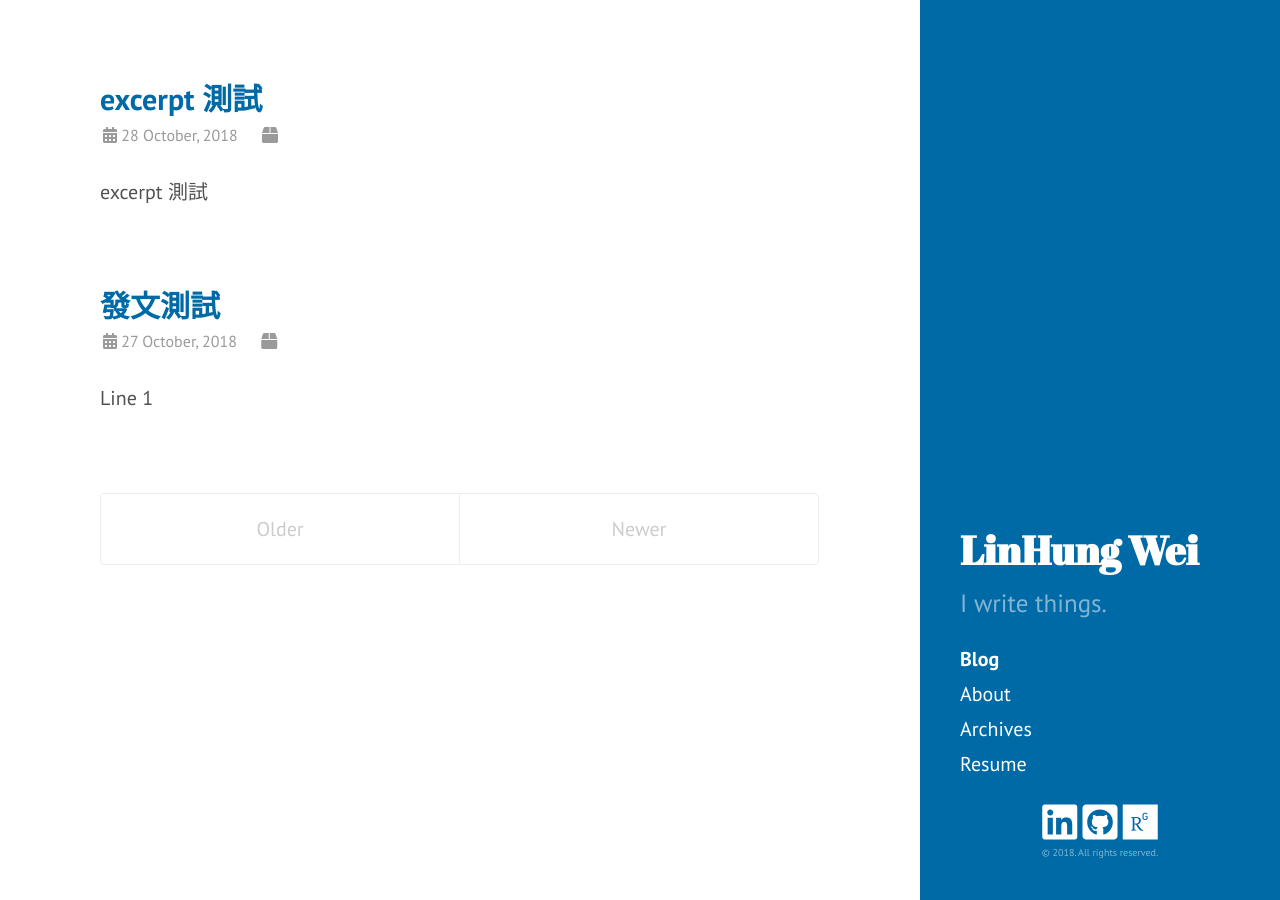
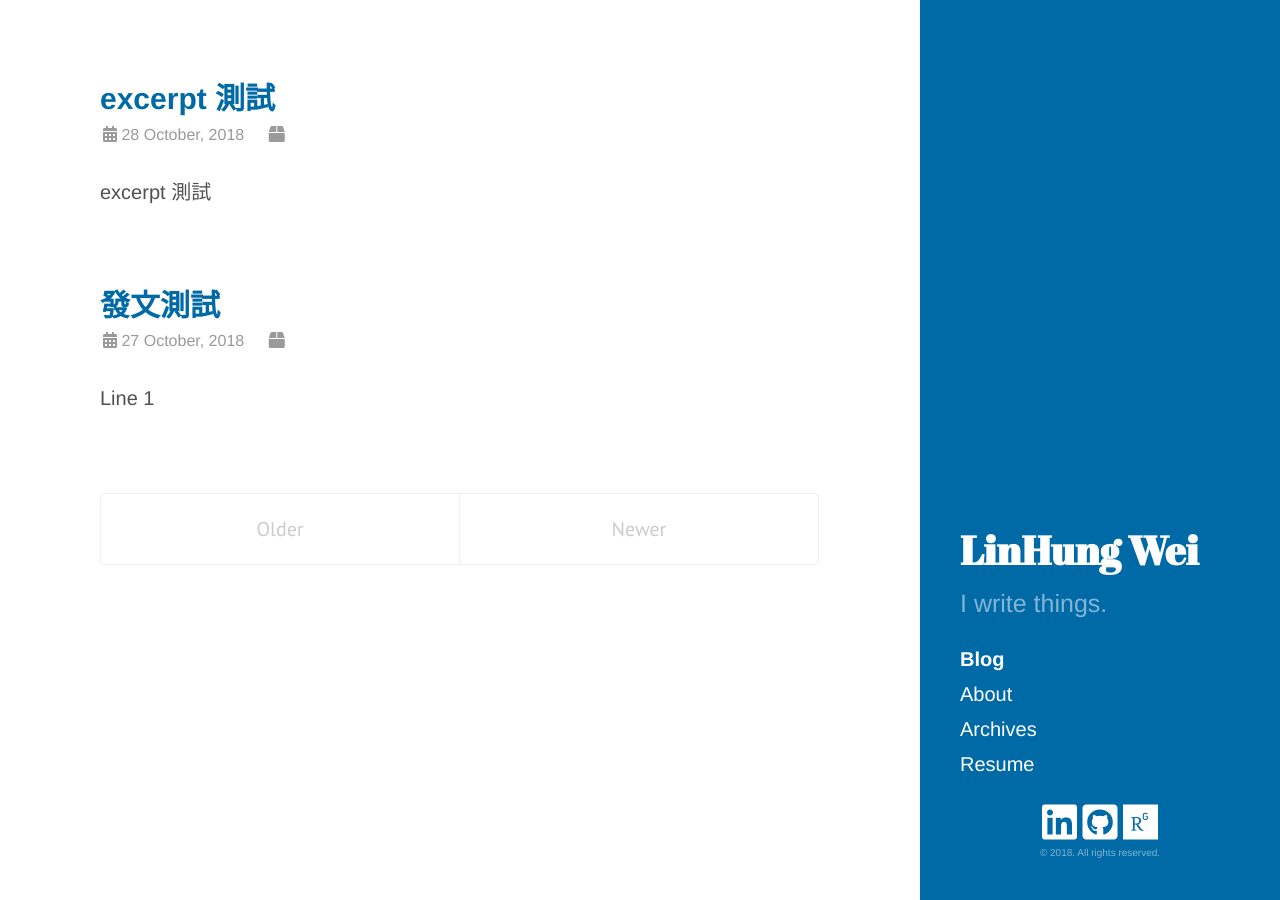
Before and after one commit to Adeline-Wei/Adeline-Wei.github.io, a Jekyll site: the page built from index.html, in a window 1280 px wide. Built offline with Jekyll 4.4.1, drawn with Linux system fonts in a browser that asks for light colours; nearby versions of some CDN libraries; some web fonts are replaced; the list of posts is cut into pages by our own code.

Commit message:
add fonts

```diff
--- a/public/css/customize.css
+++ b/public/css/customize.css
@@ -19,3 +19,21 @@
   font-size: 0.8rem;
   color: #9a9a9a;
 }
+
+/* NotoSansCJKtc-Medium */
+@font-face {
+  font-family: 'NotoSansCJKtc';
+  font-style: normal;
+  font-weight: 700;
+  src: url('../webfonts/NotoSansCJKtc-Medium.otf') format("opentype");
+  unicode-range: U+4E00-9FA5;
+}
+
+/* NotoSansCJKtc-DemiLight */
+@font-face {
+  font-family: 'NotoSansCJKtc';
+  font-style: normal;
+  font-weight: 400;
+  src: url('../webfonts/NotoSansCJKtc-DemiLight.otf') format("opentype");
+  unicode-range: U+4E00-9FA5;
+}
--- a/public/css/poole.css
+++ b/public/css/poole.css
@@ -48,7 +48,7 @@
 }
 
 html {
-  font-family: "Helvetica Neue", Helvetica, Arial, sans-serif;
+  font-family: Helvetica, Arial, sans-serif;
   font-size: 16px;
   line-height: 1.5;
 }
@@ -59,6 +59,7 @@
 }
 
 body {
+  font-family: Helvetica, Arial, NotoSansCJKtc, sans-serif;
   color: #515151;
   background-color: #fff;
   -webkit-text-size-adjust: 100%;
```
Also changed, not shown: 9 other files.
